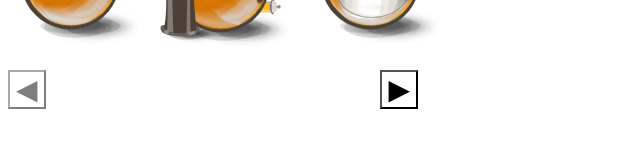
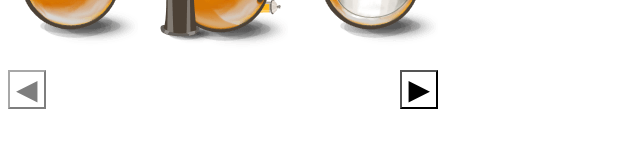
Before and after one commit to mate-academy/react_carousel, a React (Vite) app: page / in a window 1280 px wide. Shown: the part 176-324 px from the top of the page, without its empty margins (0-640 px from the left). Built offline with nearby package versions, Linux system fonts and the light colour scheme.

Commit message:
feat: add step prop to Carousel component

```diff
--- a/src/App.tsx
+++ b/src/App.tsx
@@ -21,7 +21,7 @@ export const App: React.FC = () => {
     <div className="App">
       <h1>Carousel with {images.length} images</h1>
       {/* Przekazanie images jako props do Carousel */}
-      <Carousel images={images} />
+      <Carousel images={images} step={3} />
     </div>
   );
 };
--- a/src/components/Carousel.scss
+++ b/src/components/Carousel.scss
@@ -8,11 +8,11 @@
   display: flex;
   width: 1300px;
   padding: 0;
+  gap: 20px;
 }
 
 .Carousel__list li {
   list-style: none;
-  margin-right: 20px;
 }
 
 .Carousel__list li img {
@@ -28,7 +28,6 @@
 
 .Carousel__button--next {
   float: right;
-  margin-right: 20px;
 }
 
 .Carousel__button--disabled {
--- a/src/components/Carousel.tsx
+++ b/src/components/Carousel.tsx
@@ -1,21 +1,19 @@
 import React, { useRef, useState } from 'react';
 import './Carousel.scss';
 
-const Carousel: React.FC<{ images: string[] }> = ({ images }) => {
+const Carousel: React.FC<{ images: string[]; step: number }> = ({
+  images,
+  step,
+}) => {
   const carouselListRef = useRef<HTMLUListElement>(null);
   const [offset, setOffset] = useState(0);
 
-  const displayedImagesAmount = 3;
   const imagesWidth = 150;
-  const maxNextTransform =
-    -(images.length - displayedImagesAmount) * imagesWidth;
+  const maxNextTransform = -(images.length - step) * imagesWidth;
 
   const handleNextClick = () => {
     if (carouselListRef.current && offset > maxNextTransform) {
-      const newOffset = Math.max(
-        offset - displayedImagesAmount * imagesWidth,
-        maxNextTransform,
-      );
+      const newOffset = Math.max(offset - step * imagesWidth, maxNextTransform);
 
       carouselListRef.current.style.transform = `translateX(${newOffset}px)`;
 
@@ -25,10 +23,7 @@ const Carousel: React.FC<{ images: string[] }> = ({ images }) => {
 
   const handlePrevClick = () => {
     if (carouselListRef.current && offset < 0) {
-      const newOffset = Math.min(
-        offset + displayedImagesAmount * imagesWidth,
-        0,
-      );
+      const newOffset = Math.min(offset + step * imagesWidth, 0);
 
       carouselListRef.current.style.transform = `translateX(${newOffset}px)`;
 
```
